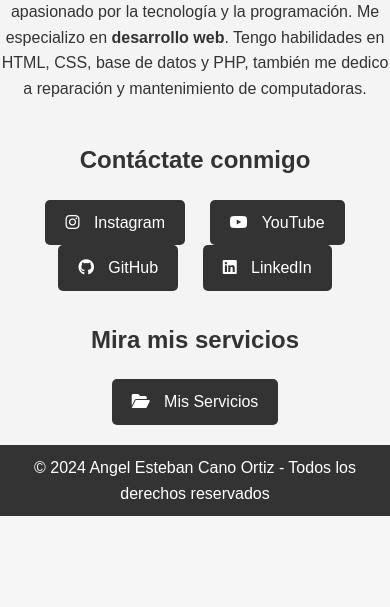
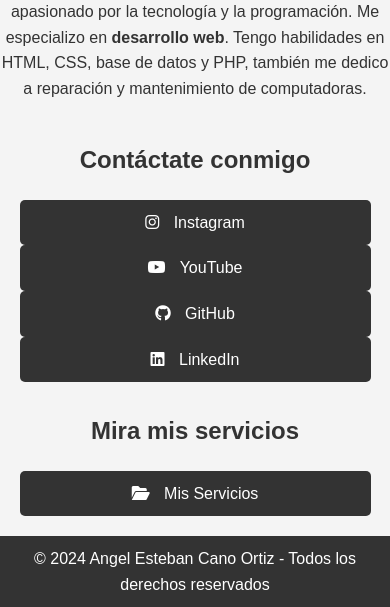
Before and after one commit to ANGEL3708/Home, a PHP site: page / in a window 390 px wide. Shown: the part 379-986 px from the top of the page. Before the commit the page ends 895 px from the top, so only its background shows below. Run offline with PHP 8.4, Linux system fonts and the light colour scheme.

Commit message:
Update style.css

```diff
--- a/style.css
+++ b/style.css
@@ -88,3 +88,16 @@ footer {
 html {
     scroll-behavior: smooth; /* Habilita el desplazamiento suave */
 }
+
+@media (max-width: 600px) {
+    .buttons {
+        flex-direction: column; /* Coloca los botones uno debajo del otro en pantallas pequeñas */
+        width: 100%; /* Ocupa todo el ancho disponible */
+    }
+
+    .btn {
+        max-width: none; /* Los botones ahora pueden ocupar todo el ancho */
+        width: 90%; /* Ajusta el ancho de los botones en móviles para que no ocupen todo el espacio */
+        margin: 0 auto; /* Centra los botones */
+    }
+}
```
